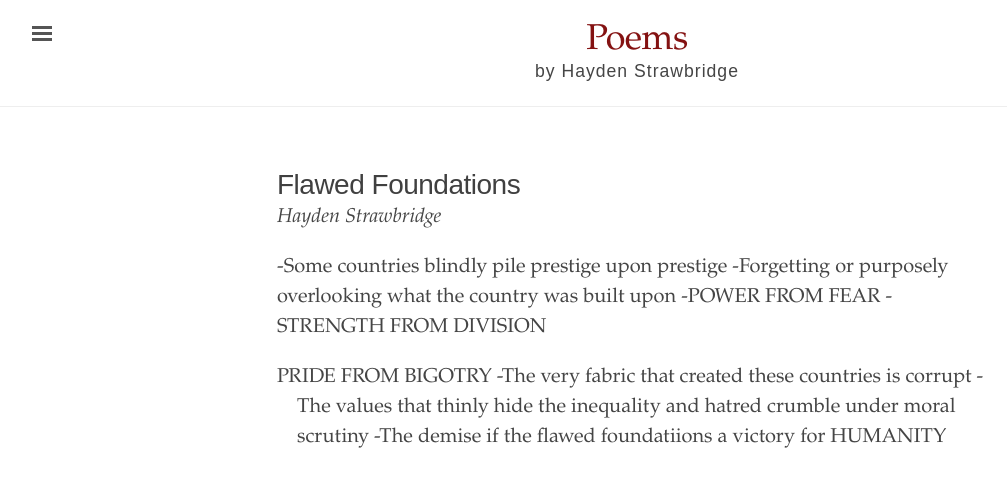
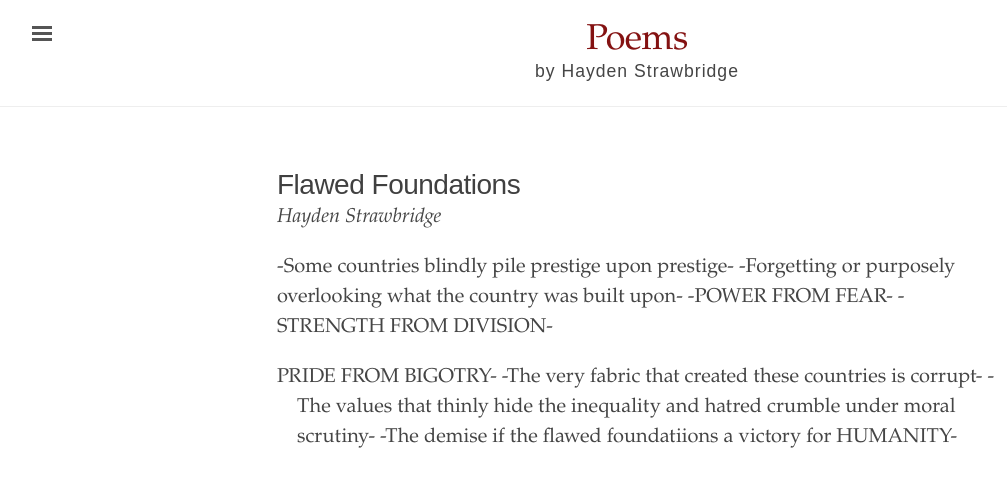
Before and after one commit to hayden-poems/hayden-poems.github.io, a Jekyll site: the page built from _texts/Flawed Foundations.md, in a window 1280 px wide. Shown: the top 487 px of the page, without its empty margins (3-1010 px from the left). Built offline with Jekyll 4.4.1, drawn with Linux system fonts in a browser that asks for light colours.

```diff
--- a/_texts/Flawed Foundations.md
+++ b/_texts/Flawed Foundations.md
@@ -4,11 +4,11 @@ title: Flawed Foundations
 author: Hayden Strawbridge
 ---
 
--Some countries blindly pile prestige upon prestige
--Forgetting or purposely overlooking what the country was built upon
--POWER FROM FEAR
--STRENGTH FROM DIVISION
-- PRIDE FROM BIGOTRY
--The very fabric that created these countries is corrupt
--The values that thinly hide the inequality and hatred crumble under moral scrutiny
--The demise if the flawed foundatiions a victory for HUMANITY
+-Some countries blindly pile prestige upon prestige-
+-Forgetting or purposely overlooking what the country was built upon-
+-POWER FROM FEAR-
+-STRENGTH FROM DIVISION-
+- PRIDE FROM BIGOTRY-
+-The very fabric that created these countries is corrupt-
+-The values that thinly hide the inequality and hatred crumble under moral scrutiny-
+-The demise if the flawed foundatiions a victory for HUMANITY-
```
